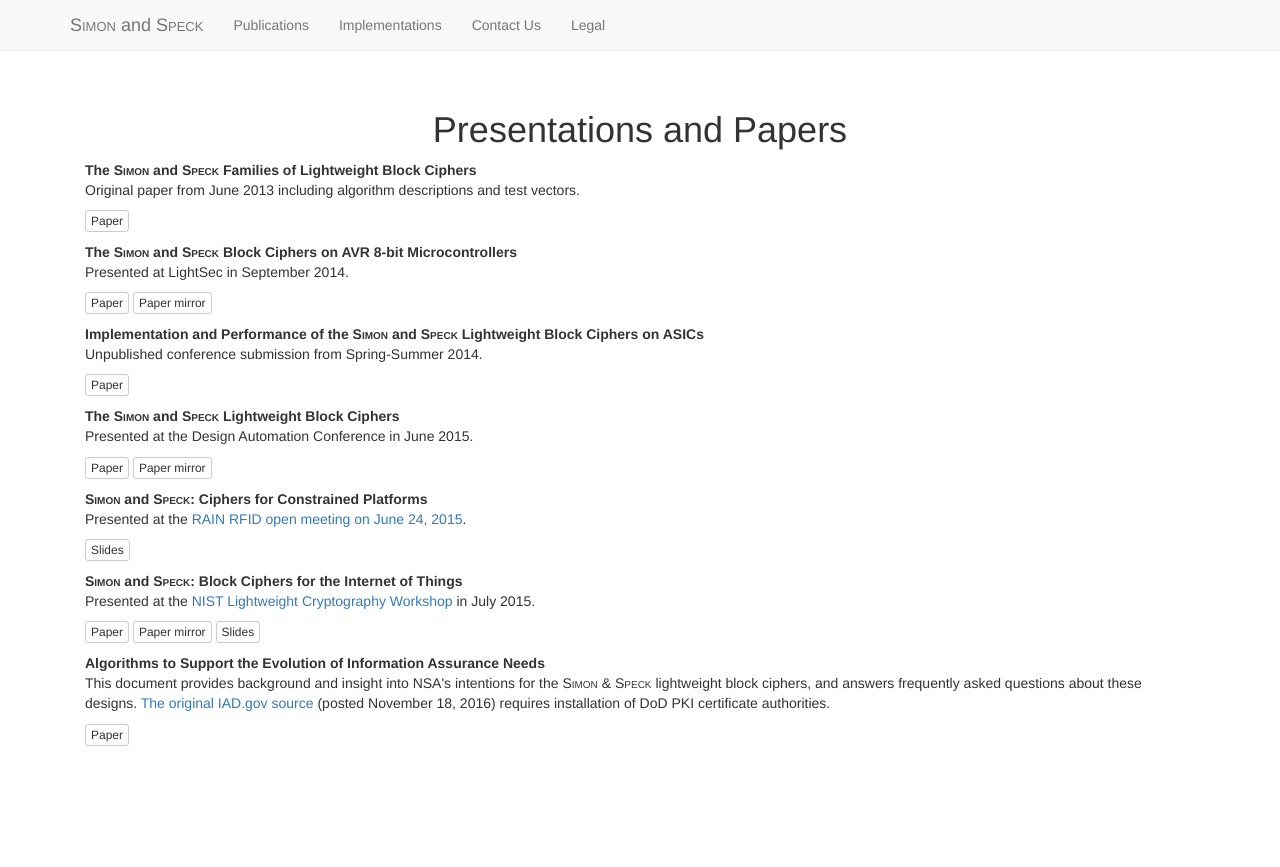
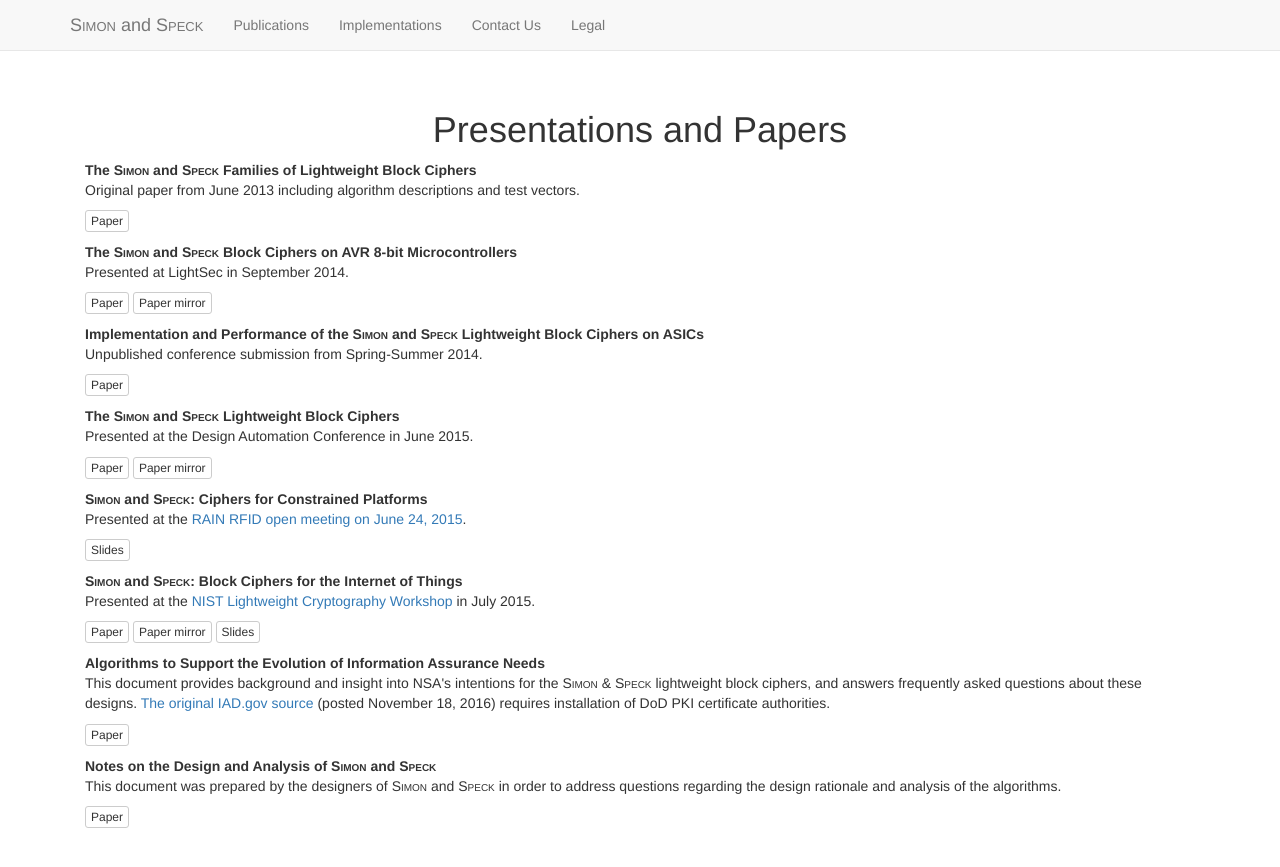
Before and after one commit to nsacyber/simon-speck, a Jekyll site: the page built from publications/index.html, in a window 1280 px wide. Shown: the top 867 px of the page. Built offline with Jekyll 4.4.1, drawn with Linux system fonts in a browser that asks for light colours; nearby versions of some CDN libraries.

Commit message:
Add publication on design and analysis

```diff
--- a/_data/pubs.yml
+++ b/_data/pubs.yml
@@ -52,3 +52,13 @@
   alt_url:
   alt_description:
   slide_url:
+
+- title: "Notes on the Design and Analysis of SIMON and SPECK"
+  description: This document was prepared by the designers of
+               <span class="sc">Simon</span> and <span class="sc">Speck</span>
+               in order to address questions regarding the design rationale and
+               analysis of the algorithms.
+  url: "https://eprint.iacr.org/2017/560.pdf"
+  alt_url:
+  alt_description:
+  slide_url:
```
